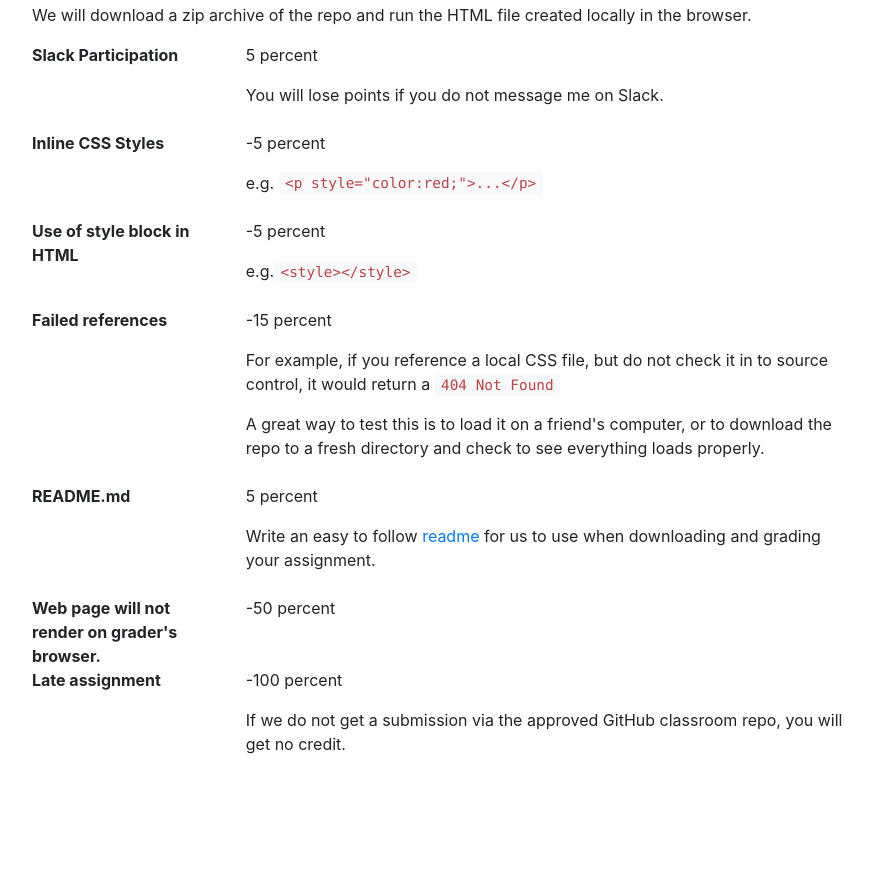
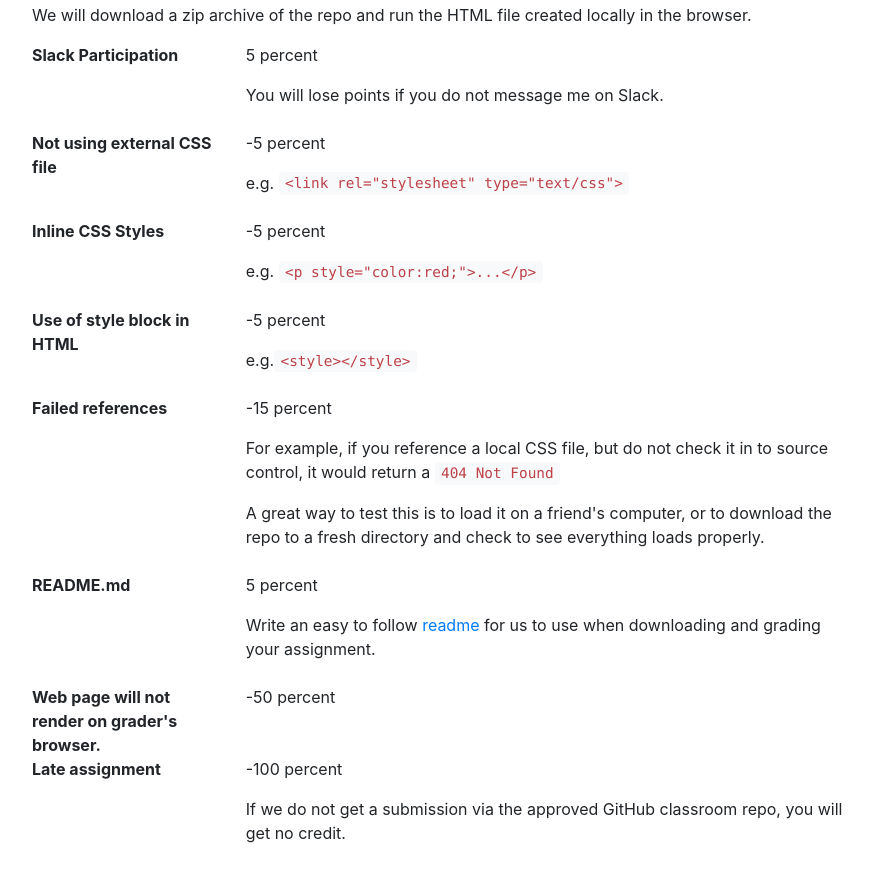
Before and after one commit to w8s-class/CS1520-Class-Information, a website: page docs/assignments/assignment1/index.html in a window 1280 px wide. Shown: the part 1033-1914 px from the top of the page, without its empty margins (338-1211 px from the left). Before the commit the page ends 1829 px from the top, so only its background shows below. Drawn offline with nearby package versions, Linux system fonts and the light colour scheme.

Commit message:
Updated Python slides and future change for assignment 1

```diff
--- a/docs/assignments/assignment1/index.html
+++ b/docs/assignments/assignment1/index.html
@@ -60,6 +60,11 @@
                         <p>5 percent</p>
                         <p>You will lose points if you do not message me on Slack.</p>
                     </dd>
+                    <dt class="col-sm-3">Not using external CSS file</dt>
+                    <dd class="col-sm-9">
+                        <p>-5 percent</p>
+                        <p>e.g. <code>&lt;link rel="stylesheet" type="text/css"&gt;</code></p>
+                    </dd>
                     <dt class="col-sm-3">Inline CSS Styles</dt>
                     <dd class="col-sm-9">
                         <p>-5 percent</p>
```
Also changed, not shown: docs/presentations/python/python.md (+8 -5 lines).
